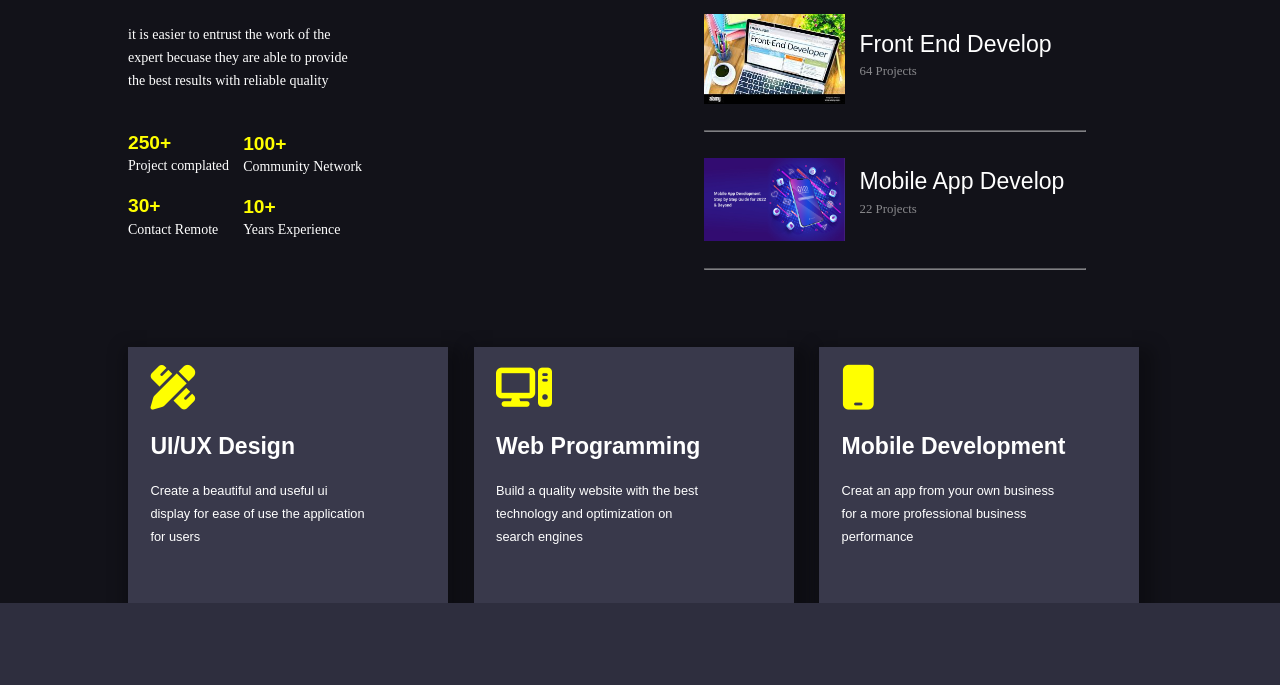
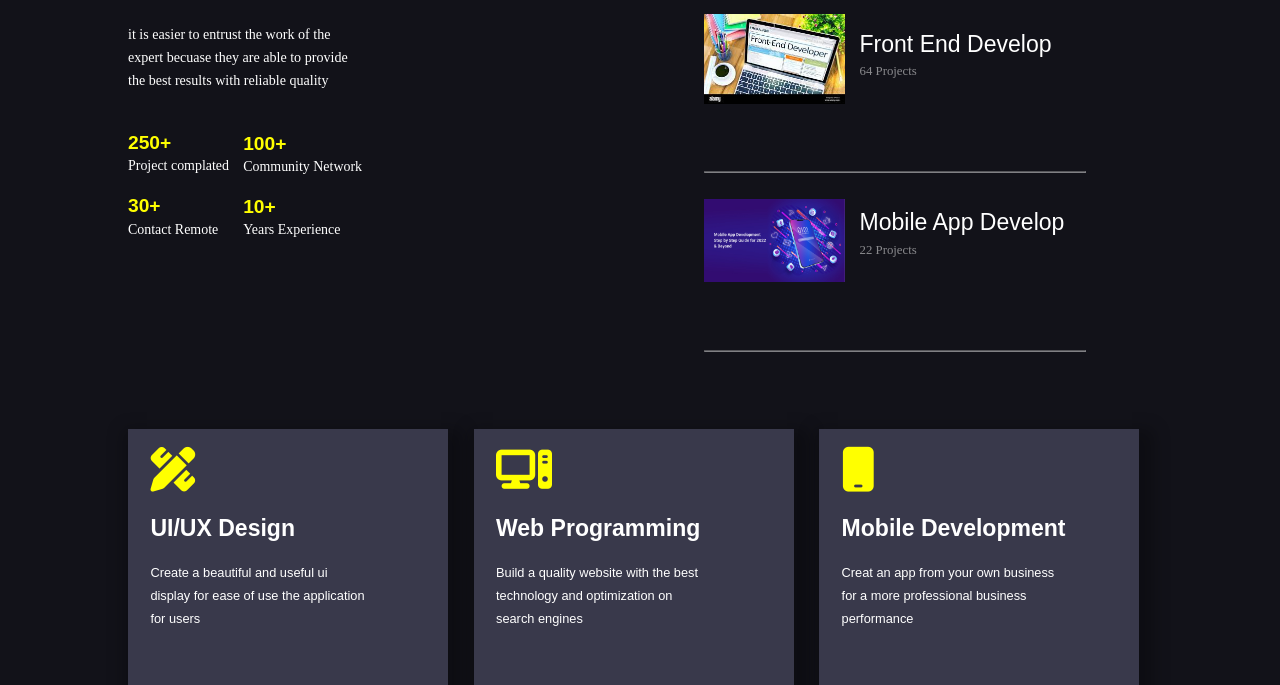
Before and after one commit to Shawaiz786/portfolio, a plain HTML site: page index.html in a window 1280 px wide. Shown: the part 797-1482 px from the top of the page. Before the commit the page ends 1400 px from the top, so only its background shows below. Drawn offline with Linux system fonts and the light colour scheme.

Commit message:
shawaiz786

```diff
--- a/index.html
+++ b/index.html
@@ -96,11 +96,11 @@
 
                             <p><img class="img1" src="img/2.jpg" alt="error">  <p class="font">Front End Develop</p><p class="font1">64 Projects</p></p>
 
-                            <hr class="control">
+                            <hr class="control1">
 
                             <p><img class="img2" src="img/3.jpg" alt="error"> <p class="mobile">Mobile App Develop</p><p class="mobile1">22 Projects</p></p>
 
-                            <hr class="control">
+                            <hr class="control1">
 
                 </div>
                 <div class="wan">
--- a/style.css
+++ b/style.css
@@ -361,6 +361,11 @@ i{
     opacity: 0.5;
     margin-top: 4dvi;
 }
+.control1{
+    width: 66%;
+    opacity: 0.5;
+    margin-top: 16%;
+}
 
 br{
     margin: 10%;
```
